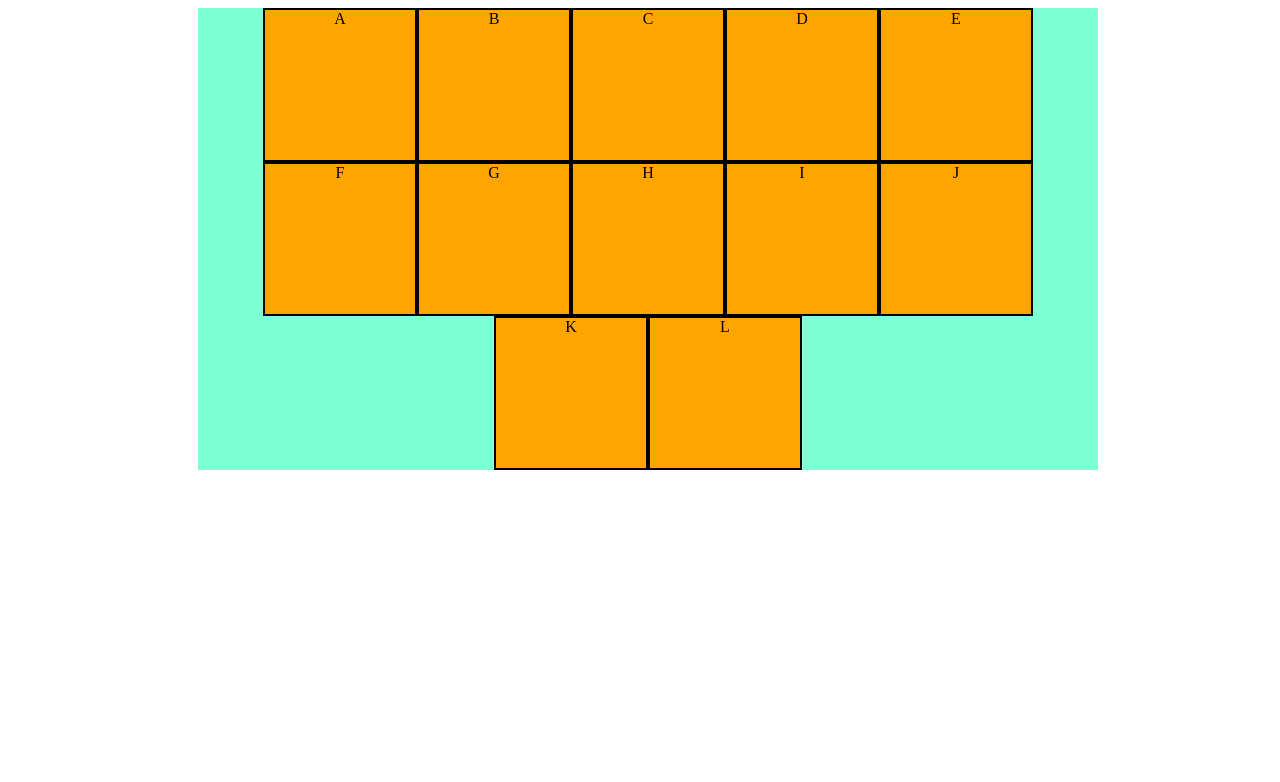
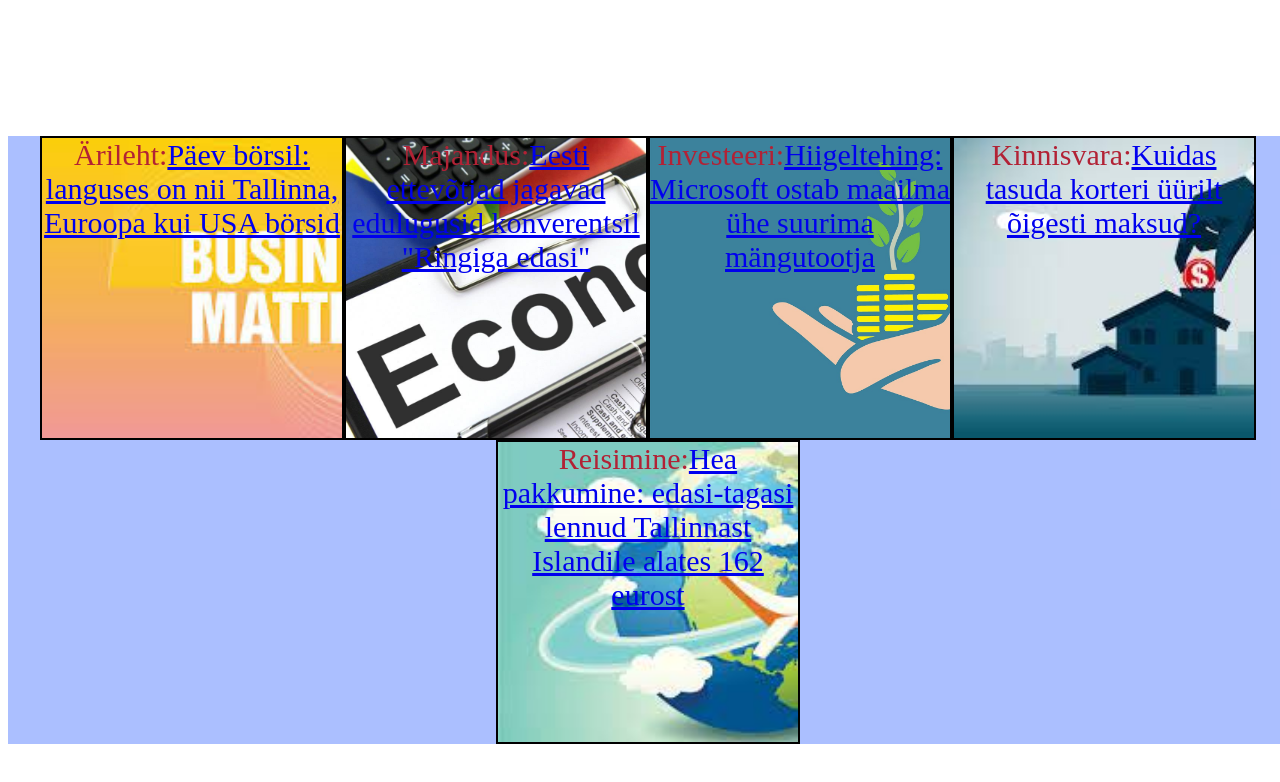
Before and after one commit to chello112/web-dev-2022, a plain HTML site: page loeng03/blokid.html in a window 1280 px wide. Drawn offline with Linux system fonts and the light colour scheme.

Commit message:
Lisatud uudiste blokid

```diff
--- a/loeng03/blokid.css
+++ b/loeng03/blokid.css
@@ -6,22 +6,75 @@ body {
 }
 
 .konteiner {
-    background-color: aquamarine;
-    width: 80%;
-    max-width: 900px;
+    background-color: rgba(127, 157, 255, 0.651);
+    width:100%;
+
+    margin-top: 10%;
     margin-left: auto;
     margin-right: auto;
     display: flex;
     justify-content: center;
     flex-wrap: wrap;
+
 }
 
-.blokk {
-    width: 150px;
-    height: 150px;
-    background-color: orange;
+.aripaev  {
+    color: rgb(178, 34, 53);
+    font-size: 30px;
+    width: 300px;
+    height: 300px;
+    background-image: url(aripaev.jpg);
+    background-size: cover;
     border-style: solid;
     border-width: 2px;
     border-color: black;
     display: inline-block;
 }
+.majandus {
+    color: rgb(178, 34, 53);
+    font-size: 30px;
+    width: 300px;
+    height: 300px;
+    background-image: url(majandus.jpg);
+    background-size: cover;
+    border-style: solid;
+    border-width: 2px;
+    border-color: black;
+    display: inline-block;
+}
+.investeeri {
+    color: rgb(178, 34, 53);
+    font-size: 30px;
+    width: 300px;
+    height: 300px;
+    background-image: url(investeeri.jpg);
+    background-size: cover;
+    border-style: solid;
+    border-width: 2px;
+    border-color: black;
+    display: inline-block;
+}
+.kinnisvara {
+    color: rgb(178, 34, 53);
+    font-size: 30px;
+    width: 300px;
+    height: 300px;
+    background-image: url(kinnisvara.jpg);
+    background-size: cover;
+    border-style: solid;
+    border-width: 2px;
+    border-color: black;
+    display: inline-block;
+}
+.reisimine {
+    color: rgb(178, 34, 53);
+    font-size: 30px;
+    width: 300px;
+    height: 300px;
+    background-image: url(reisimine.jpg);
+    background-size: cover;
+    border-style: solid;
+    border-width: 2px;
+    border-color: black;
+    display: inline-block;
+}
--- a/loeng03/blokid.html
+++ b/loeng03/blokid.html
@@ -1,6 +1,7 @@
 <!DOCTYPE html>
 <html lang="en">
 <head>
+     <link rel="stylesheet" href="blokkide-stiil.css">
     <link rel="stylesheet" href="blokid.css">
     <meta charset="UTF-8">
     <meta http-equiv="X-UA-Compatible" content="IE=edge">
@@ -8,19 +9,12 @@
     <title>Document</title>
 </head>
 <body>
-    <div class="konteiner">
-        <div class="blokk">A</div>
-        <div class="blokk">B</div>
-        <div class="blokk">C</div>
-        <div class="blokk">D</div>
-        <div class="blokk">E</div>
-        <div class="blokk">F</div>
-        <div class="blokk">G</div>
-        <div class="blokk">H</div>
-        <div class="blokk">I</div>
-        <div class="blokk">J</div>
-        <div class="blokk">K</div>
-        <div class="blokk">L</div>
+     <div class="konteiner">
+        <div class="aripaev">Ärileht:<a href="aripaev.html">Päev börsil: languses on nii Tallinna, Euroopa kui USA börsid</a></div>
+        <div class="majandus">Majandus:<a href="majandus.html">Eesti ettevõtjad jagavad edulugusid konverentsil "Ringiga edasi"</a></div>
+        <div class="investeeri">Investeeri:<a href="investeeri.html">Hiigeltehing: Microsoft ostab maailma ühe suurima mängutootja</a></div>
+        <div class="kinnisvara">Kinnisvara:<a href="kinnisvara.html">Kuidas tasuda korteri üürilt õigesti maksud?</a></div>
+        <div class="reisimine">Reisimine:<a href="reisimine.html">Hea pakkumine: edasi-tagasi lennud Tallinnast Islandile alates 162 eurost</a></div>
     </div>
 </body>
 </html>
```
Also changed, not shown: loeng03/aripaev.html (added, +11 -0 lines), loeng03/investeeri.html (added, +8 -0 lines), loeng03/kinnisvara.html (added, +16 -0 lines), loeng03/majandus.html (added, +20 -0 lines), loeng03/reisimine.html (added, +35 -0 lines), loeng03/aripaev.jpg (added), loeng03/investeeri.jpg (added), loeng03/kinnisvara.jpg (added), loeng03/majandus.jpg (added), loeng03/reisimine.jpg (added).
